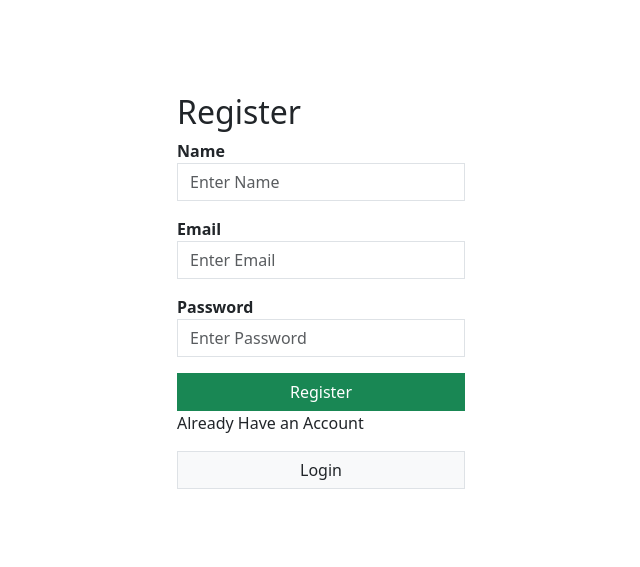
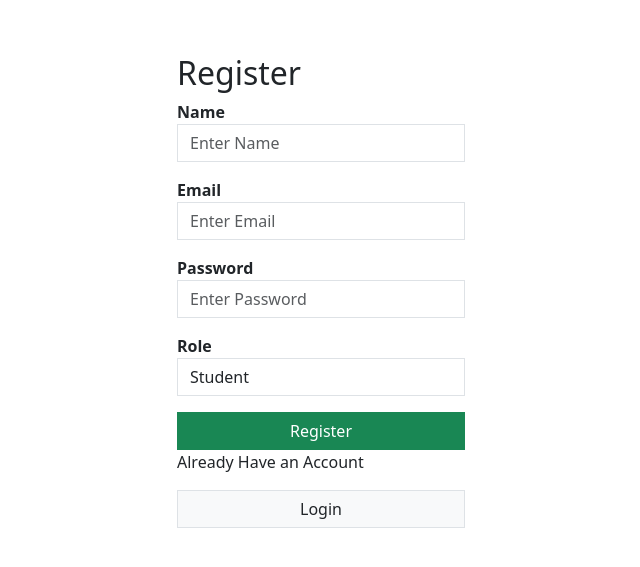
Before and after one commit to govind01sharma/college-login, a React (Vite) app in the folder client/: page /register in a window 1280 px wide. Shown: the part 109-676 px from the top of the page, without its empty margins (319-959 px from the left). Built offline with nearby package versions, Linux system fonts and the light colour scheme.

Commit message:
Role added to the data of the users

```diff
--- a/client/src/Signup.jsx
+++ b/client/src/Signup.jsx
@@ -7,11 +7,12 @@ function Signup() {
     const [name, setName] = useState()
     const [email, setEmail] = useState()
     const [password, setPassword] = useState()
+    const [role, setRole] = useState("Student"); // Default role
     const navigate = useNavigate()
 
     const handleSubmit = (e) => {
         e.preventDefault()
-        axios.post('http://localhost:3001/register', {name, email, password})
+        axios.post('http://localhost:3001/register', {name, email, password, role})
         .then(result => {console.log(result)
             navigate('/login')
         })
@@ -41,6 +42,15 @@ function Signup() {
                         </label>
                         <input type="password" placeholder="Enter Password" name="password" className="form-control rounded-0" onChange={(e) => setPassword(e.target.value)}/>
                     </div>
+                    <div className="mb-3">
+                        <label htmlFor="role">
+                            <strong>Role</strong>
+                        </label>
+                        <select name="role" className="form-control rounded-0" onChange={(e) => setRole(e.target.value)} value={role}>
+                            <option value="Student">Student</option>
+                            <option value="Staff">Staff</option>
+                        </select>
+                    </div>
                     <button type="submit" className="btn btn-success w-100 rounded-0">
                         Register
                     </button>
```
Also changed, not shown: 1 other file (tests, documents, lock files or other folders).
